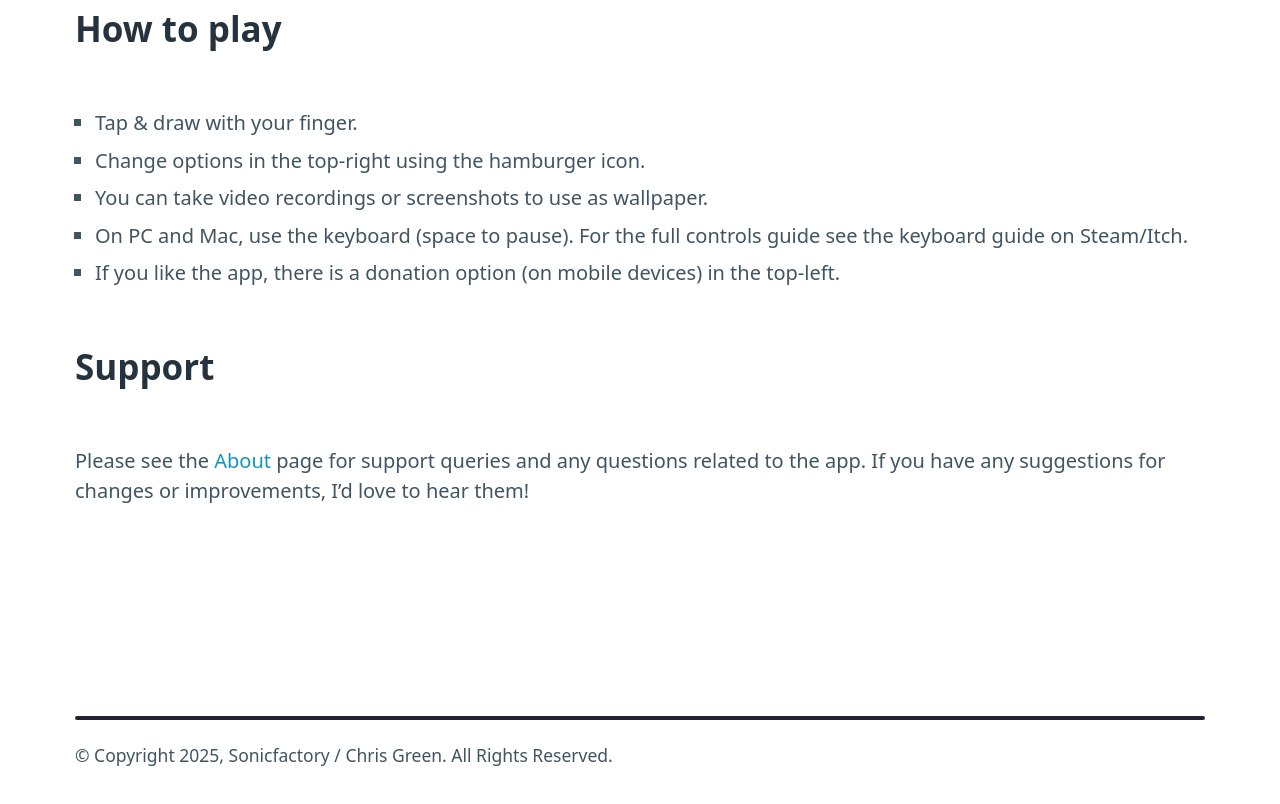
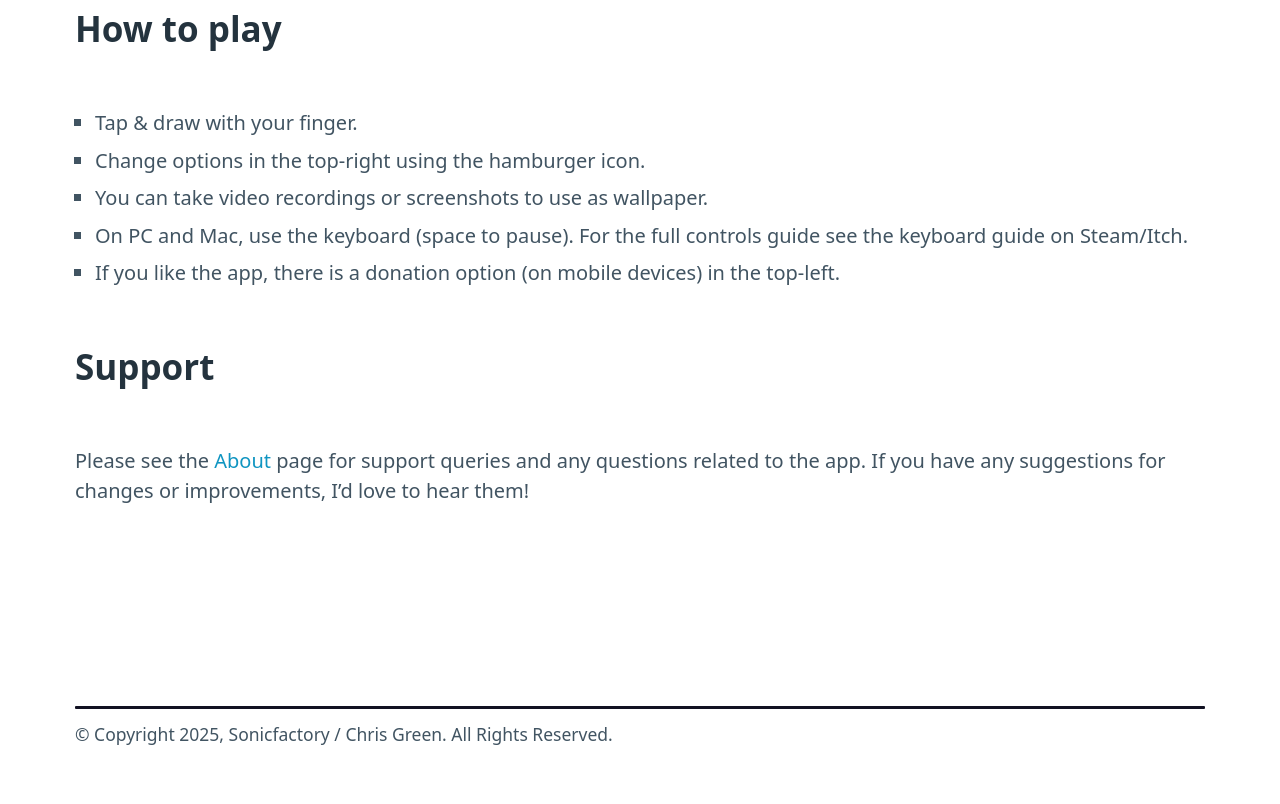
Before and after one commit to janglecat/www-sonicfactory-co-uk, a website: page index.html in a window 1280 px wide. Shown: the part 4039-4843 px from the top of the page. Drawn offline with nearby package versions, Linux system fonts and the light colour scheme.

Commit message:
Update sonicfactory.css

```diff
--- a/css/sonicfactory.css
+++ b/css/sonicfactory.css
@@ -86,8 +86,7 @@ td img {
 
 hr {
   border: none;
-  height: 4px;
-  background-color: #222233;
-  border-radius: 2px; /* half of the height to make the ends fully rounded */
-  margin: 1em 0; /* optional, for spacing above and below */
+  height: 3px;
+  background-color: #111122;
+  border-radius: 1px;
 }
```
